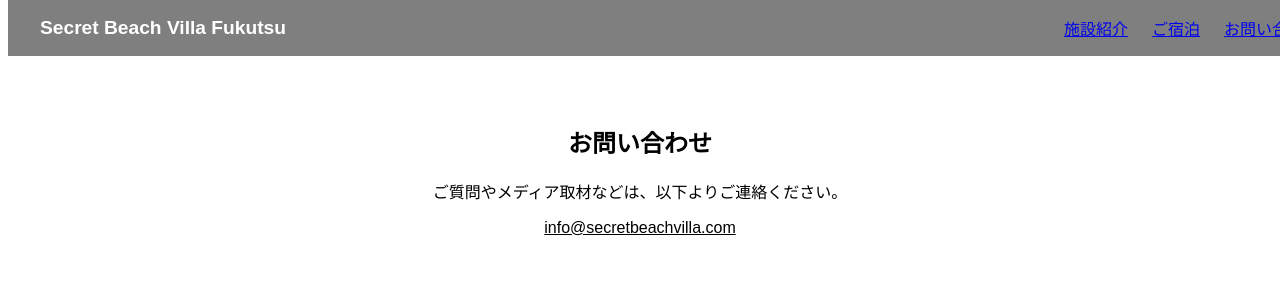
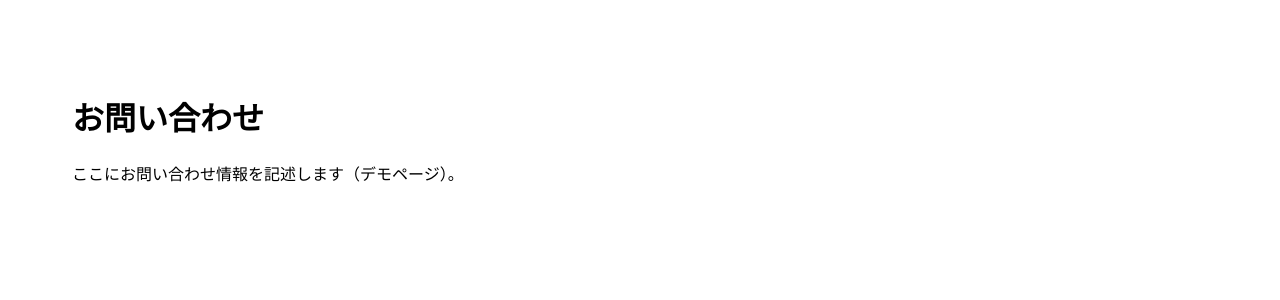
Before and after one commit to likeiga2/secret-beach-villa, a Next.js app: page /contact in a window 1280 px wide. Shown: the top 300 px of the page. Built offline with nearby package versions, Linux system fonts and the light colour scheme.

Commit message:
Simplify contact page to dummy content

```diff
--- a/pages/contact.js
+++ b/pages/contact.js
@@ -1,16 +1,8 @@
-import Header from "../components/Header";
-
-export default function Contact() {
+export default function ContactPage() {
   return (
-    <div style={{ margin: 0, fontFamily: "sans-serif", backgroundColor: "#fff", minHeight: "100vh" }}>
-      <Header />
-      <div style={{ padding: "4rem 1rem", textAlign: "center", paddingTop: "6rem" }}>
-        <h2>お問い合わせ</h2>
-        <p>ご質問やメディア取材などは、以下よりご連絡ください。</p>
-        <a href="mailto:info@secretbeachvilla.com" style={{ color: "#000" }}>
-          info@secretbeachvilla.com
-        </a>
-      </div>
+    <div style={{ padding: '4rem', fontFamily: "'Noto Serif JP', serif" }}>
+      <h1>お問い合わせ</h1>
+      <p>ここにお問い合わせ情報を記述します（デモページ）。</p>
     </div>
   );
 }
```
